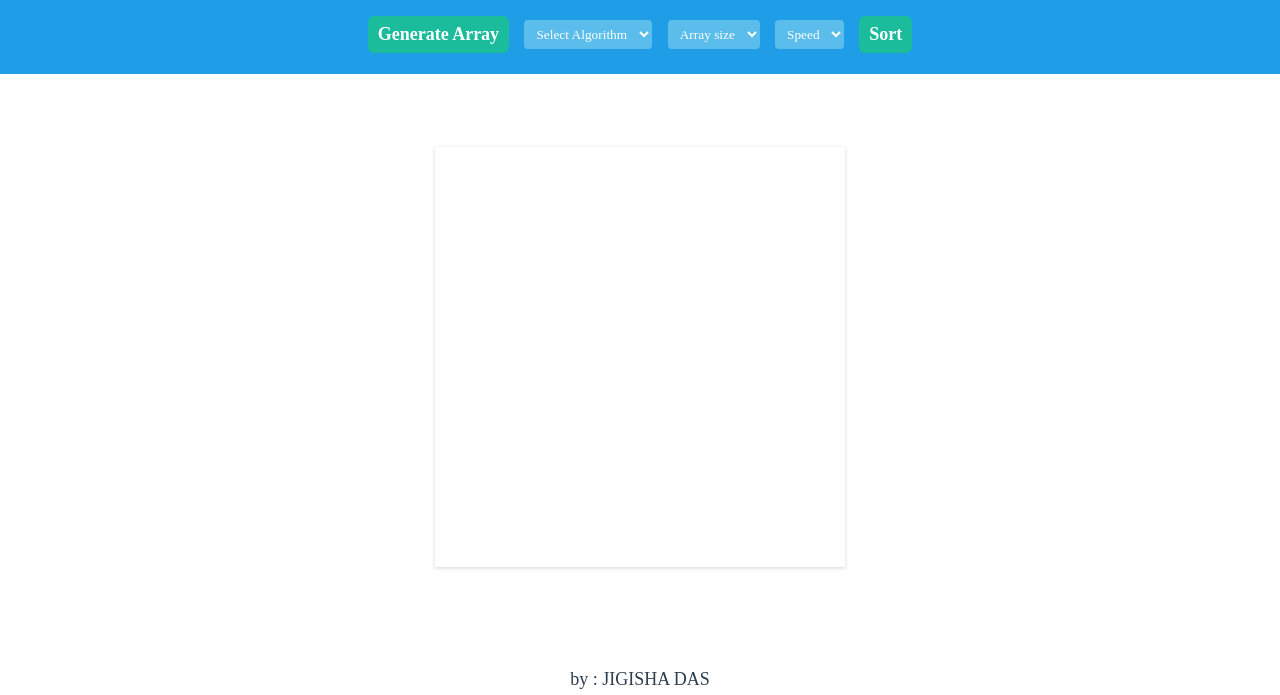
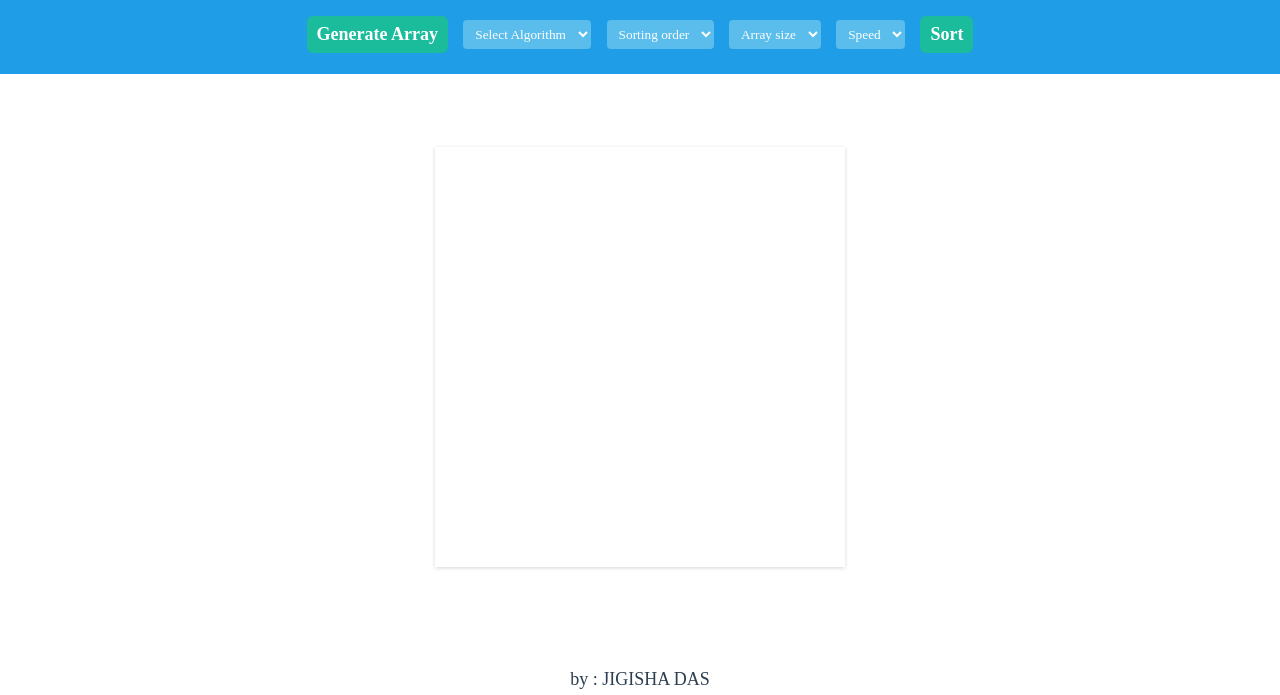
Before and after one commit to Jigishadas13/sort_simulation, a plain HTML site: page index.html in a window 1280 px wide. Shown: the part 47-742 px from the top of the page. Drawn offline with Linux system fonts and the light colour scheme.

Commit message:
Update index.html

```diff
--- a/index.html
+++ b/index.html
@@ -29,6 +29,13 @@
         </select>
       </span>
       <span class="Options">
+        <select name="Select Sorting order:" id="menu" class="order-menu">
+          <option value="0">Sorting order</option>
+          <option value="1">Ascending</option>
+          <option value="2">Descending</option>
+        </select>
+      </span>
+      <span class="Options">
         <select name="Select Array Size:" id="menu" class="size-menu">
           <option value="0">Array size</option>
           <option value="3">3</option>
@@ -46,6 +53,7 @@
           <option value="15">15</option>
         </select>
       </span>
+
       <span class="options">
         <select name="Speed: " id="menu" class="speed-menu">
           <option value="0">Speed</option>
```
